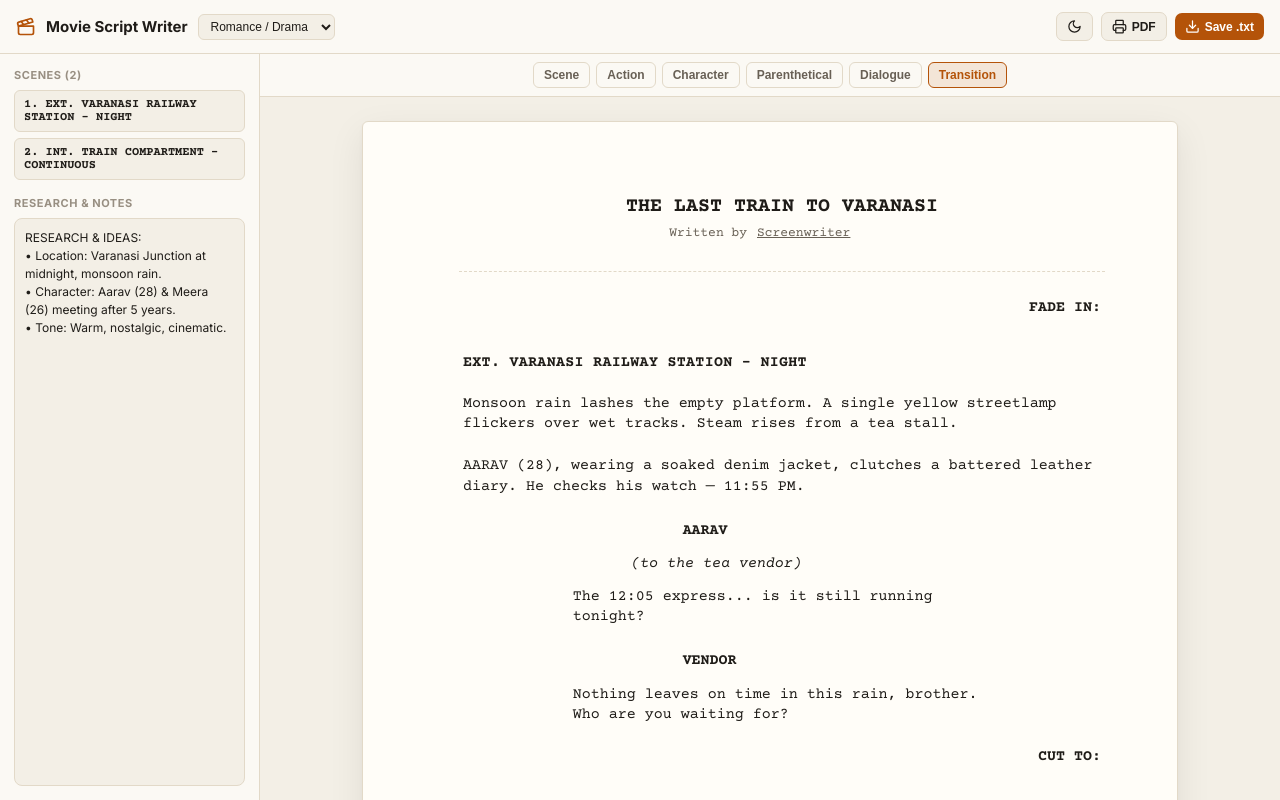
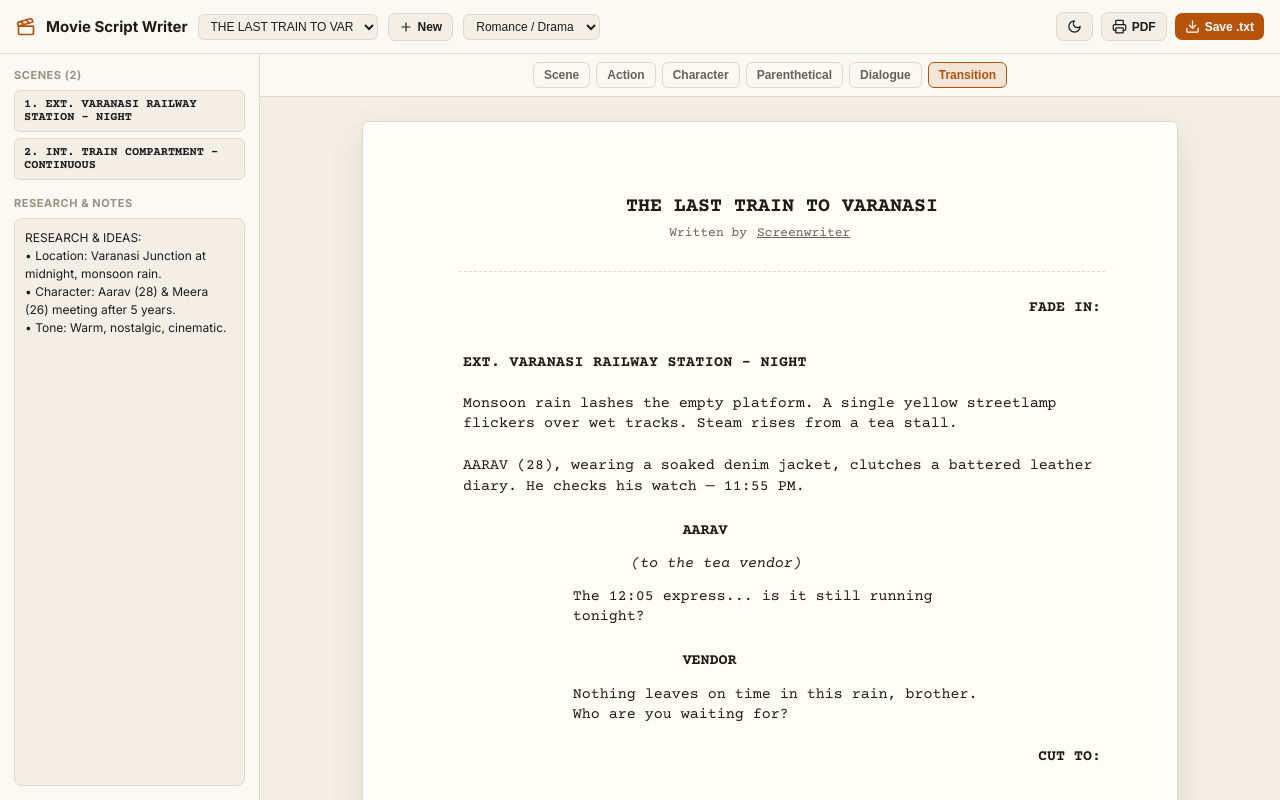
Before and after one commit to smartstopwach/Movie-script-, a React (Vite) app: page / in a window 1280 px wide. Built offline with nearby package versions, Linux system fonts and the light colour scheme.

Commit message:
Add simple multi-story switcher and New Story button
Co-authored-by: arena-agent <297053741+arena-agent@users.noreply.github.com>

```diff
--- a/src/App.tsx
+++ b/src/App.tsx
@@ -10,8 +10,17 @@ import {
 import { ElementType, GenreType, ScriptElement, ThemeMode } from './types';
 import { createProjectFromGenre, GENRE_LIST, uid } from './templates';
 
-const STORAGE_KEY = 'simple_movie_script_v1';
-const NOTES_KEY = 'simple_movie_notes_v1';
+interface SavedStory {
+  id: string;
+  title: string;
+  author: string;
+  genre: GenreType;
+  elements: ScriptElement[];
+  notes: string;
+}
+
+const STORIES_KEY = 'simple_movie_stories_v1';
+const ACTIVE_STORY_KEY = 'simple_movie_active_story_v1';
 const THEME_KEY = 'movie_script_writer_theme_v1';
 
 const ELEMENT_ORDER: ElementType[] = [
@@ -50,25 +59,86 @@ function getNextType(current: ElementType): ElementType {
 }
 
 export function App() {
-  const [title, setTitle] = useState('THE LAST TRAIN TO VARANASI');
-  const [author, setAuthor] = useState('Screenwriter');
-  const [genre, setGenre] = useState<GenreType>('Romance / Drama');
-  const [elements, setElements] = useState<ScriptElement[]>(() => {
+  const [stories, setStories] = useState<SavedStory[]>(() => {
     try {
-      const saved = localStorage.getItem(STORAGE_KEY);
-      if (saved) return JSON.parse(saved);
+      const saved = localStorage.getItem(STORIES_KEY);
+      if (saved) {
+        const parsed = JSON.parse(saved);
+        if (Array.isArray(parsed) && parsed.length > 0) return parsed;
+      }
     } catch {
       // ignore
     }
-    return createProjectFromGenre('Romance / Drama', 'THE LAST TRAIN TO VARANASI').elements;
+    const demo = createProjectFromGenre('Romance / Drama', 'THE LAST TRAIN TO VARANASI');
+    return [
+      {
+        id: demo.id,
+        title: demo.title,
+        author: demo.author,
+        genre: demo.genre,
+        elements: demo.elements,
+        notes:
+          'RESEARCH & IDEAS:\n• Location: Varanasi Junction at midnight, monsoon rain.\n• Character: Aarav (28) & Meera (26) meeting after 5 years.\n• Tone: Warm, nostalgic, cinematic.',
+      },
+    ];
   });
 
-  const [notes, setNotes] = useState<string>(() => {
-    return (
-      localStorage.getItem(NOTES_KEY) ||
-      'RESEARCH & IDEAS:\n• Location: Varanasi Junction at midnight, monsoon rain.\n• Character: Aarav (28) & Meera (26) meeting after 5 years.\n• Tone: Warm, nostalgic, cinematic.'
+  const [activeStoryId, setActiveStoryId] = useState<string>(() => {
+    return localStorage.getItem(ACTIVE_STORY_KEY) || stories[0].id;
+  });
+
+  const currentStory = useMemo(
+    () => stories.find((s) => s.id === activeStoryId) || stories[0],
+    [stories, activeStoryId]
+  );
+
+  const title = currentStory.title;
+  const author = currentStory.author;
+  const genre = currentStory.genre;
+  const elements = currentStory.elements;
+  const notes = currentStory.notes;
+
+  const updateStory = (patch: Partial<SavedStory>) => {
+    setStories((prev) =>
+      prev.map((s) => (s.id === currentStory.id ? { ...s, ...patch } : s))
     );
-  });
+  };
+
+  const setTitle = (t: string) => updateStory({ title: t });
+  const setAuthor = (a: string) => updateStory({ author: a });
+  const setGenre = (g: GenreType) => updateStory({ genre: g });
+  const setElements = (
+    updater: ScriptElement[] | ((prev: ScriptElement[]) => ScriptElement[])
+  ) => {
+    setStories((prev) =>
+      prev.map((s) => {
+        if (s.id !== currentStory.id) return s;
+        const nextElements =
+          typeof updater === 'function' ? updater(s.elements) : updater;
+        return { ...s, elements: nextElements };
+      })
+    );
+  };
+  const setNotes = (n: string) => updateStory({ notes: n });
+
+  const createNewStory = () => {
+    const newTitle = `UNTITLED STORY ${stories.length + 1}`;
+    const newStory: SavedStory = {
+      id: uid(),
+      title: newTitle,
+      author: 'Screenwriter',
+      genre: 'Feature Film',
+      elements: [
+        { id: uid(), type: 'transition', text: 'FADE IN:' },
+        { id: uid(), type: 'scene', text: 'INT. LOCATION - DAY' },
+        { id: uid(), type: 'action', text: '' },
+      ],
+      notes: 'Research & ideas for this story...',
+    };
+    setStories((prev) => [newStory, ...prev]);
+    setActiveStoryId(newStory.id);
+    setActiveId(newStory.elements[0].id);
+  };
 
   const [theme, setTheme] = useState<ThemeMode>(() => {
     return (localStorage.getItem(THEME_KEY) as ThemeMode) || 'paper';
@@ -83,12 +153,9 @@ export function App() {
   }, [theme]);
 
   useEffect(() => {
-    localStorage.setItem(STORAGE_KEY, JSON.stringify(elements));
-  }, [elements]);
-
-  useEffect(() => {
-    localStorage.setItem(NOTES_KEY, notes);
-  }, [notes]);
+    localStorage.setItem(STORIES_KEY, JSON.stringify(stories));
+    localStorage.setItem(ACTIVE_STORY_KEY, currentStory.id);
+  }, [stories, currentStory.id]);
 
   useEffect(() => {
     Object.values(inputRefs.current).forEach((el) => {
@@ -196,6 +263,34 @@ export function App() {
         <div style={{ display: 'flex', alignItems: 'center', gap: 10 }}>
           <Clapperboard size={20} color="var(--accent)" />
           <strong style={{ fontSize: 15 }}>Movie Script Writer</strong>
+          <select
+            value={currentStory.id}
+            onChange={(e) => {
+              setActiveStoryId(e.target.value);
+              const found = stories.find((s) => s.id === e.target.value);
+              if (found) setActiveId(found.elements[0]?.id || '');
+            }}
+            style={{
+              background: 'var(--bg-app)',
+              color: 'var(--text-primary)',
+              border: '1px solid var(--border)',
+              borderRadius: 6,
+              padding: '4px 8px',
+              fontSize: 12,
+              maxWidth: 180,
+            }}
+            title="Switch Story"
+          >
+            {stories.map((s) => (
+              <option key={s.id} value={s.id}>
+                {s.title}
+              </option>
+            ))}
+          </select>
+          <button onClick={createNewStory} style={btnStyle('secondary')} title="New Story">
+            <Plus size={14} />
+            <span>New</span>
+          </button>
           <select
             value={genre}
             onChange={(e) => setGenre(e.target.value as GenreType)}
```
Also changed, not shown: 3 other files (tests, documents, lock files or other folders).
